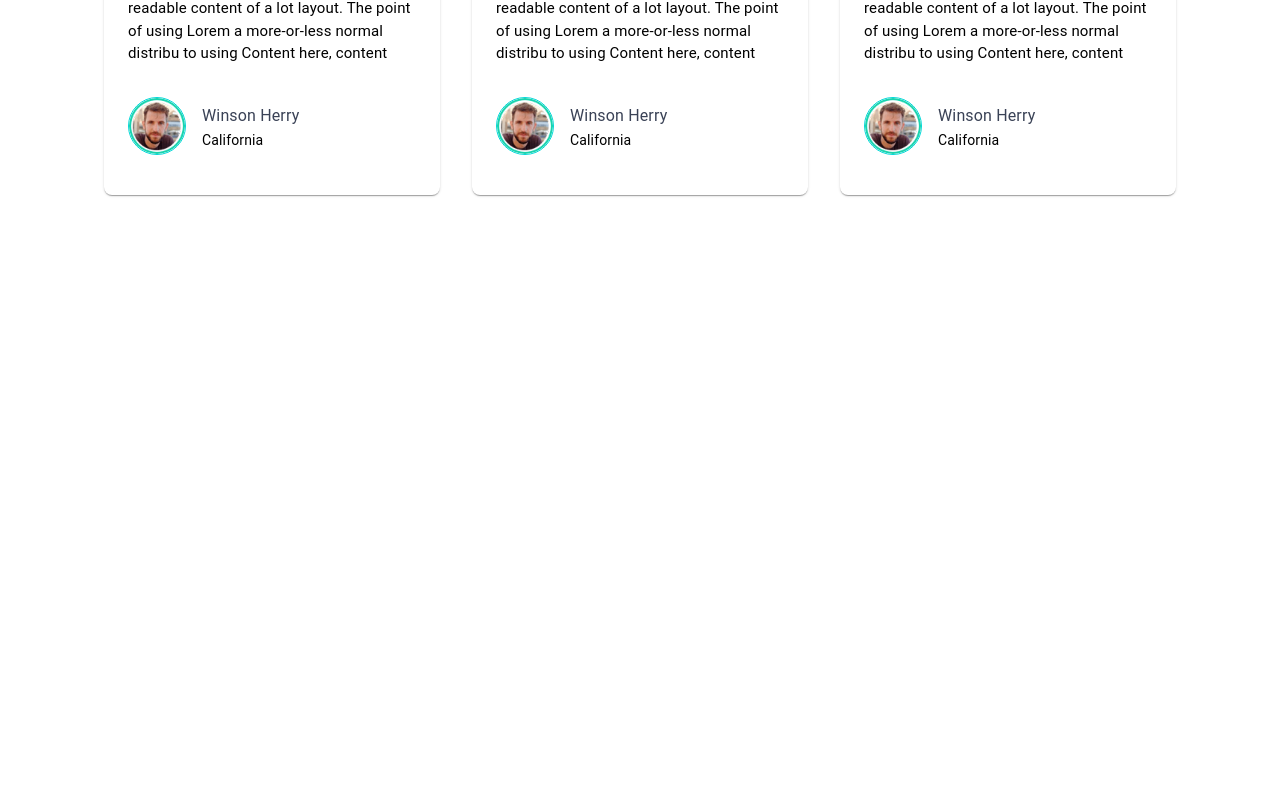
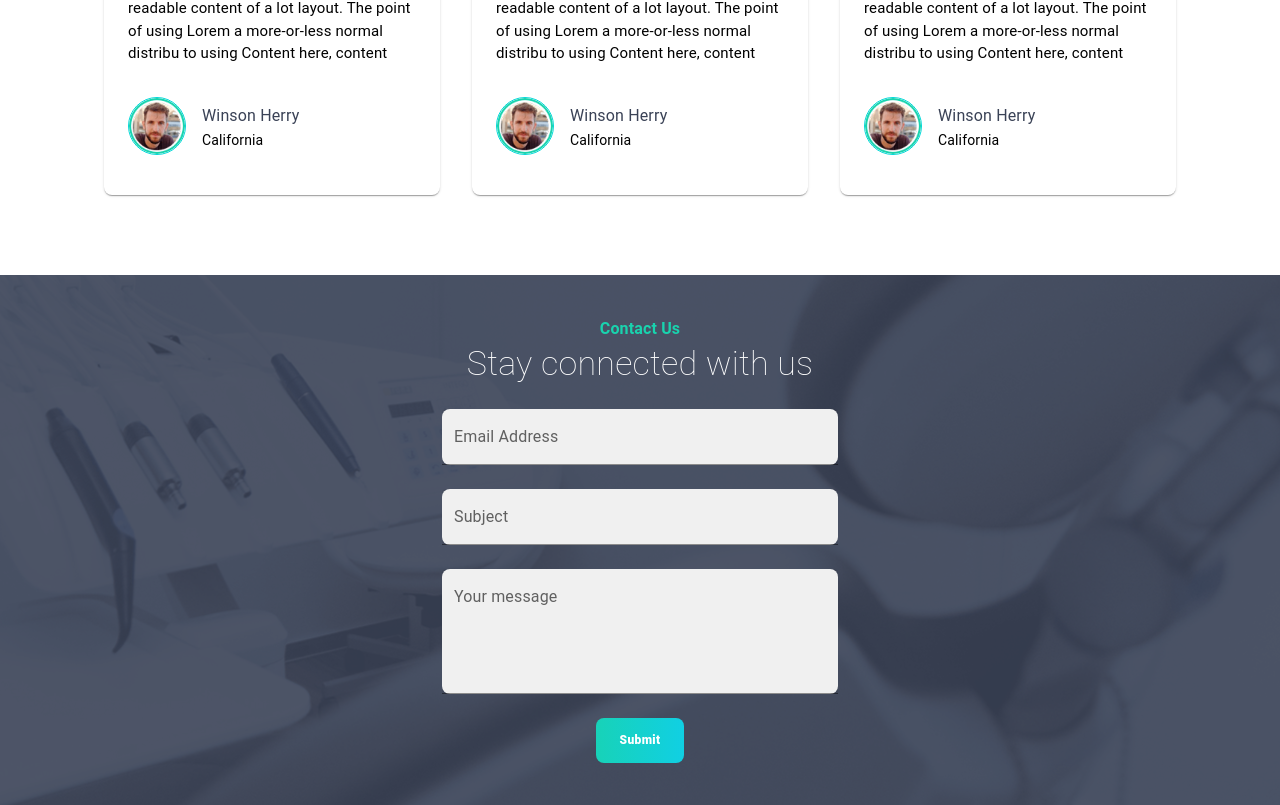
Before and after one commit to Eman-Abukhater/Doctor-s-Portal-Web-App, a React (Vite) app in the folder doctors-portal/: page /about in a window 1280 px wide. Shown: the part 3134-3939 px from the top of the page. Before the commit the page ends 3409 px from the top, so only its background shows below. Built offline with nearby package versions, Linux system fonts and the light colour scheme.

Commit message:
add ContactForm component

```diff
--- /dev/null
+++ b/doctors-portal/src/components/ContactForm.jsx
@@ -0,0 +1,72 @@
+import React from 'react';
+import { Box, Container, Typography, TextField, Button } from '@mui/material';
+
+const ContactForm = () => {
+  return (
+    <Box
+      sx={{
+        background: `url('/assets/bg-blue.png') center/cover no-repeat`,
+        backgroundBlendMode: 'overlay',
+        height: 450,
+        py: 5,
+      }}
+    >
+      <Container maxWidth="xs" sx={{ textAlign: 'center', color: 'white' }}>
+        <Typography variant="subtitle1" sx={{ color: '#19D3AE' ,fontWeight:'600'}}>
+          Contact Us
+        </Typography>
+        <Typography variant="h4" sx={{  mb: 1 ,fontWeight:'200'}}  mb={2}>
+          Stay connected with us
+        </Typography>
+
+        <Box component="form">
+          <TextField
+            fullWidth
+            margin="normal"
+            label="Email Address"
+            variant="filled"
+            sx={{ backgroundColor: 'white', borderRadius: 2 }}
+          />
+          <TextField
+            fullWidth
+            margin="normal"
+            label="Subject"
+            variant="filled"
+            sx={{ backgroundColor: 'white', borderRadius: 2 }}
+          />
+          <TextField
+            fullWidth
+            margin="normal"
+            label="Your message"
+            variant="filled"
+            multiline
+            rows={4}
+            sx={{ backgroundColor: 'white', borderRadius: 2 }}
+          />
+
+          <Button
+            type="submit"
+            variant="contained"
+            sx={{
+                backgroundImage:
+                  "linear-gradient(90deg, #19D3AE -22.5%, #0FCFEC 120.83%)",
+                px: 3,
+                py: 1.5,
+                borderRadius: 2,
+                textTransform: "capitalize",
+                color: "white",
+                fontWeight: "800",
+                fontSize: "12px",
+                boxShadow: "none",
+                mt: 2,
+              }}
+          >
+            Submit
+          </Button>
+        </Box>
+      </Container>
+    </Box>
+  );
+};
+
+export default ContactForm;
--- a/doctors-portal/src/pages/Home.jsx
+++ b/doctors-portal/src/pages/Home.jsx
@@ -5,6 +5,7 @@ import Services from '../components/Services/Services'
 import ExceptionalCare from '../components/ExceptionalCare'
 import AppointmentBanner from '../components/AppointmentBanner'
 import Testimonial from '../components/Testimonial'
+import ContactForm from '../components/ContactForm'
 
 function Home() {
   return (
@@ -15,6 +16,7 @@ function Home() {
    <ExceptionalCare />
    <AppointmentBanner />
    <Testimonial />
+   <ContactForm />
 
    </>
   )
```
